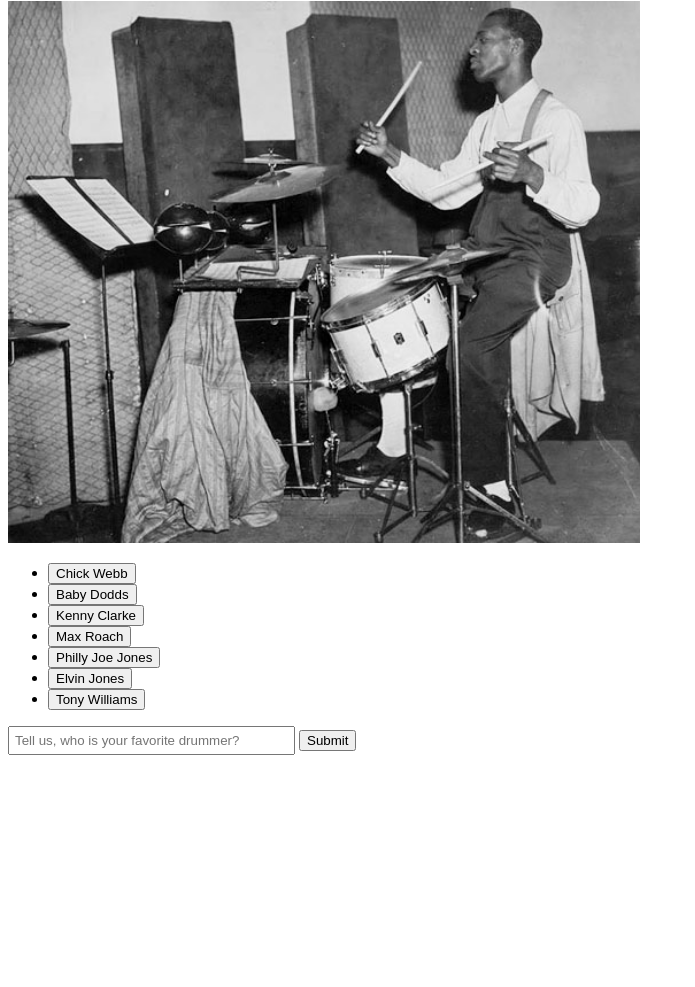
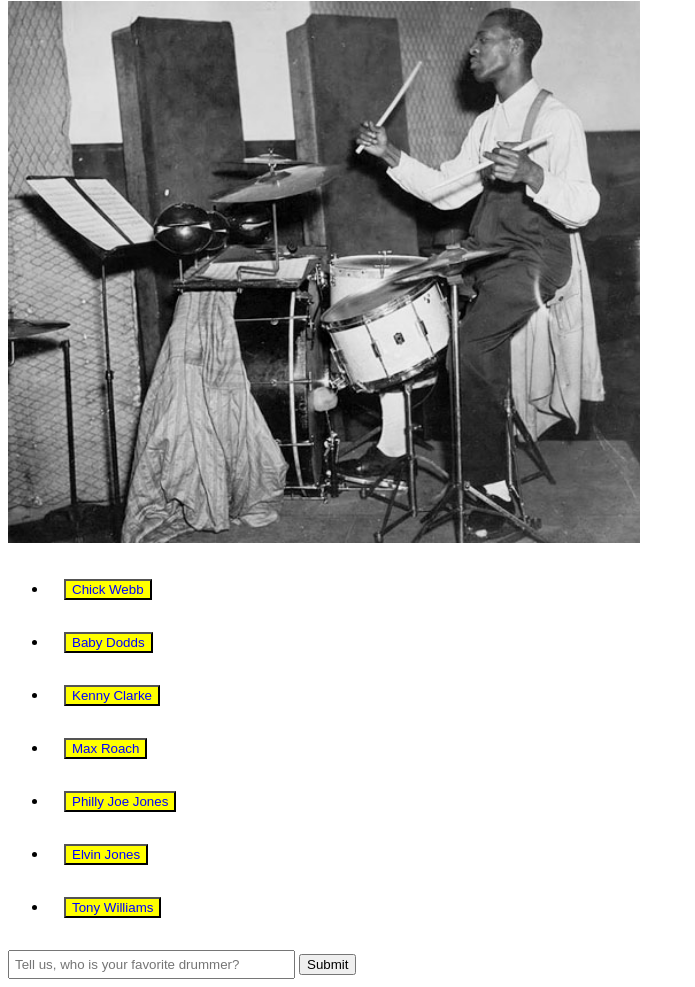
Before and after one commit to kcheli/git_learning, a plain HTML site: page src/index.html in a window 1280 px wide. Shown: the part 650-1637 px from the top of the page, without its empty margins (0-695 px from the left). Before the commit the page ends 1413 px from the top, so only its background shows below. Drawn offline with Linux system fonts and the light colour scheme.

Commit message:
importing js and css

```diff
--- /dev/null
+++ b/src/index.css
@@ -0,0 +1,8 @@
+img {
+    width: 50%;
+}
+.buttonStyles {
+    color: blue;
+    margin: 1rem;
+    background-color: yellow
+}
--- a/src/index.html
+++ b/src/index.html
@@ -5,13 +5,9 @@
         <meta charset="UTF-8">
         <meta name="viewport" content="width=device-width, initial-scale=1.0">
         <title>Drummers</title>
+        <script type="text/javascript" src="index.js"></script>
+        <link href="index.css" rel="stylesheet">
     </head>
-    <style>
-        img {
-            width: 50%;
-        }
-
-    </style>
     <body>
         <h1><b>Jazz Drummers</b></h1>
         <h2 style="color:green"><i>Find all the best jazz drummers here!</i></h2>
@@ -32,7 +28,7 @@
         <img src = "./assets/Papa Jo.jpg" alt = "Papa Jo Jones" style="width: 50%">
         <ul>
             <!-- Chick Webb -->
-            <li><button name="chick-webb-list" onClick="buttonClicked(this.name)">Chick Webb</button>
+            <li><button class='buttonStyles' name="chick-webb-list" onClick="buttonClicked(this.name)">Chick Webb</button>
                 <ul style="display: none;" id="chick-webb-list">
                     <li><img src="https://www.drummerworld.com/drummerworld/chickwebb840def.jpg" alt="Webb pic 1" /></li>
                     <li><img src="https://www.drummerworld.com/drummerworld/chickwebb550kjhuzyya.jpg" alt="Webb pic 2" /></li>
@@ -40,13 +36,13 @@
             </li>
 
             <!-- Baby Dodds -->
-            <li><button name="baby-dodds-list" onClick="buttonClicked(this.name)">Baby Dodds</button>
+            <li><button class='buttonStyles' name="baby-dodds-list" onClick="buttonClicked(this.name)">Baby Dodds</button>
                 <ul style="display: none;" id="baby-dodds-list">
                     <li><img src="https://www.drummerworld.com/drummerworld1/babydodds840.jpg" alt="Dodds pic 1" /></li>
                 </ul>
             </li>
             <!-- Kenny Clarke -->
-            <li><button name="kenny-clarke-list" onClick="buttonClicked(this.name)">Kenny Clarke</button>
+            <li><button class='buttonStyles' name="kenny-clarke-list" onClick="buttonClicked(this.name)">Kenny Clarke</button>
                 <ul style="display: none;" id="kenny-clarke-list">
                     <li><img src="https://www.drummerworld.com/drummerworld/kennyclarkepersson.jpg" alt="Clark pic 1" /></li>
                     <li><img src="https://www.drummerworld.com/pics/drumpics34/kennyclarke500mikecreasy.jpg" alt="Clark pic 2" /></li>
@@ -54,23 +50,23 @@
             </li>
 
             <!-- Max Roach -->
-            <li><button  name="max-roach-list" onClick="buttonClicked(this.name)">Max Roach</button>
+            <li><button class='buttonStyles' name="max-roach-list" onClick="buttonClicked(this.name)">Max Roach</button>
                 <ul style="display: none;" id="max-roach-list">
                     <li><img src="https://www.drummerworld.com/drummerworld/maxroach750.jpg" alt="Max pic 2" /></li>
                 </ul>
             </li>
             <!-- Philly Joe -->
-            <li><button name="philly-joe-list" onClick="buttonClicked(this.name)">Philly Joe Jones</button>
+            <li><button class='buttonStyles' name="philly-joe-list" onClick="buttonClicked(this.name)">Philly Joe Jones</button>
             <ul style="display: none;" id="philly-joe-list">
             <li><img src="https://www.drummerworld.com/drummerworld2/phillyjoejones840.jpg" alt="Philly Joe pic"/></li>
             </ul>
             </li>
-            <li><button name="elvin-jones-list" onClick="buttonClicked(this.name)">Elvin Jones</button>
+            <li><button class='buttonStyles' name="elvin-jones-list" onClick="buttonClicked(this.name)">Elvin Jones</button>
             <ul style="display:none;" id="elvin-jones-list">
             <li><img src="https://www.drummerworld.com/drummerworld/elvinjones840kjh234.jpg" alt="Elvin Jones pic"/></li>
             </ul>
             </li>
-            <li><button name="tony-williams-list" onClick="buttonClicked(this.name)">Tony Williams</button>
+            <li><button class='buttonStyles' name="tony-williams-list" onClick="buttonClicked(this.name)">Tony Williams</button>
             <ul style="display:none;" id="tony-williams-list">
             <li><img src="https://www.drummerworld.com/drummerworld/tonywilliams840uuper.jpg" alt="Tony Williams pic"/>
             </li>
@@ -79,16 +75,5 @@
         </ul>
         <input style = "padding: 5px" size ="32" type = "text" placeholder = "Tell us, who is your favorite drummer?">
     </body><button type = "submit">Submit</button>
-    <script type="text/javascript">
-        function buttonClicked(value) {
-            console.log(value)
-            var element = document.getElementById(value);
-            if (element.style.display === "none") {
-                element.style.display = "block";
-            } else {
-                element.style.display = "none";
-            }
-        }
 
-    </script>
 </html>
--- /dev/null
+++ b/src/index.js
@@ -0,0 +1,9 @@
+function buttonClicked(value) {
+    console.log(value)
+    var element = document.getElementById(value);
+    if (element.style.display === "none") {
+        element.style.display = "block";
+    } else {
+        element.style.display = "none";
+    }
+}
```
